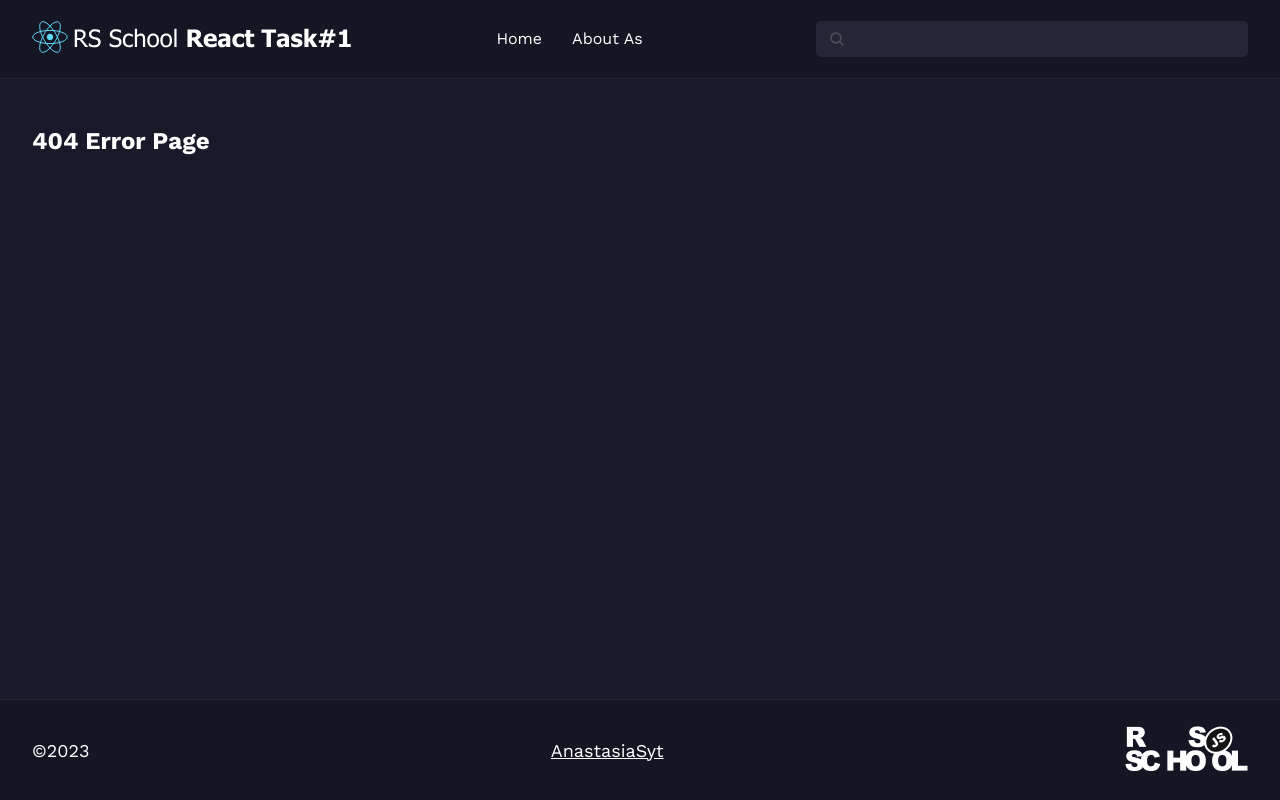
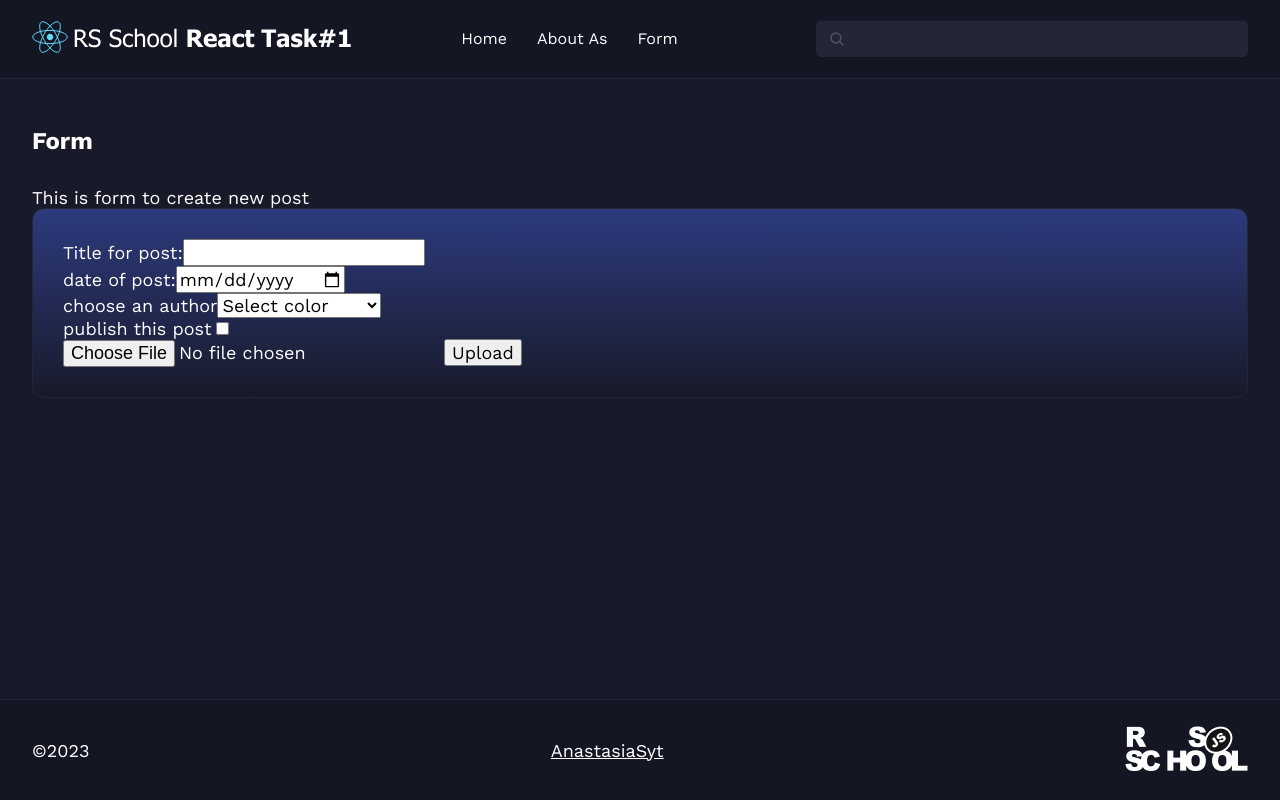
Before and after one commit to AnastasiaSyt/React_3s, a React (Vite) app: page /form in a window 1280 px wide. Before the commit this address had no page. Built offline with nearby package versions, Linux system fonts and the light colour scheme.

Commit message:
feat: add page form

```diff
--- a/package.json
+++ b/package.json
@@ -4,6 +4,7 @@
   "version": "0.0.0",
   "type": "module",
   "scripts": {
+    "start": "vite",
     "dev": "vite",
     "build": "tsc && vite build",
     "preview": "vite preview",
--- a/src/App.tsx
+++ b/src/App.tsx
@@ -4,6 +4,7 @@ import { BrowserRouter, Route, Routes } from 'react-router-dom';
 import About from './pages/About';
 import Main from './pages/Main';
 import Layout from './components/Layout';
+import Form from './pages/Form';
 
 function App() {
   return (
@@ -13,6 +14,7 @@ function App() {
           <Route index element={<Main />} />
           <Route path="main" element={<Main />} />
           <Route path="about" element={<About />} />
+          <Route path="form" element={<Form />} />
           <Route path="*" element={<ErrorPage />} />
         </Route>
       </Routes>
--- a/src/components/Header.tsx
+++ b/src/components/Header.tsx
@@ -23,6 +23,11 @@ class Header extends React.Component {
                 About As
               </Link>
             </li>
+            <li className="header_nav_item">
+              <Link to="/form" className="header_link">
+                Form
+              </Link>
+            </li>
           </ul>
           <SearchBar />
         </div>
--- /dev/null
+++ b/src/components/TitleForm.tsx
@@ -0,0 +1,40 @@
+import React from 'react';
+import '../styles/Form.css';
+
+class TitleForm extends React.Component {
+  render() {
+    return (
+      <form className="form_post">
+        <label>
+          <span>Title for post:</span>
+          <input type="textareas" required />
+        </label>
+        <label>
+          <span>date of post:</span>
+          <input type="date" required />
+        </label>
+        <label>
+          <span>choose an author</span>
+          <select>
+            <option>Select color</option>
+            <option value="Tracey Wilson">Tracey Wilson</option>
+            <option value="Jason Francisco">Jason Francisco</option>
+            <option value="Elizabeth Slavin">Elizabeth Slavin</option>
+            <option value="Ernie Smithn">Ernie Smithn</option>
+            <option value="Eric Smith">Eric Smith</option>
+          </select>
+        </label>
+        <label>
+          <span>publish this post</span>
+          <input type="checkbox" />
+        </label>
+        <label>
+          <input type="file" />
+          <button type="submit">Upload</button>
+        </label>
+      </form>
+    );
+  }
+}
+
+export default TitleForm;
--- /dev/null
+++ b/src/pages/Form.tsx
@@ -0,0 +1,20 @@
+import TitleForm from '../components/TitleForm';
+import React from 'react';
+
+class Form extends React.Component {
+  render() {
+    return (
+      <div className="App">
+        <div className="wrapper">
+          <h1 className="main_title">Form</h1>
+          This is form to create new post
+          <div className="form">
+            <TitleForm />
+          </div>
+        </div>
+      </div>
+    );
+  }
+}
+
+export default Form;
--- /dev/null
+++ b/src/styles/Form.css
@@ -0,0 +1,9 @@
+.form_post{
+    background: linear-gradient(180deg, rgba(75, 107, 251, 0.4) 0%, rgba(24, 26, 42, 0.4) 100%);
+    border: 1px solid #242535;
+    border-radius: 12px;
+    padding: 30px;
+
+    display: flex;
+    flex-direction: column;
+}
```
Also changed, not shown: src/components/Switch.tsx (added, +17 -0 lines), src/App.css (line endings or trailing spaces), src/components/Select.tsx (added).
